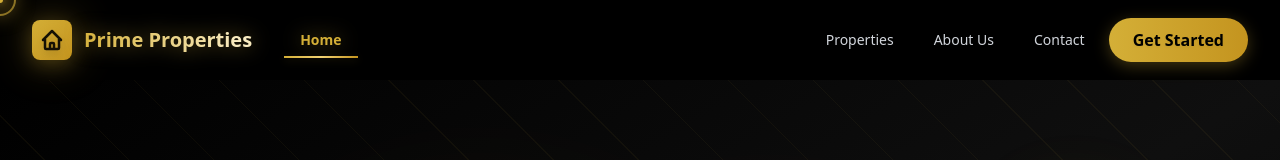
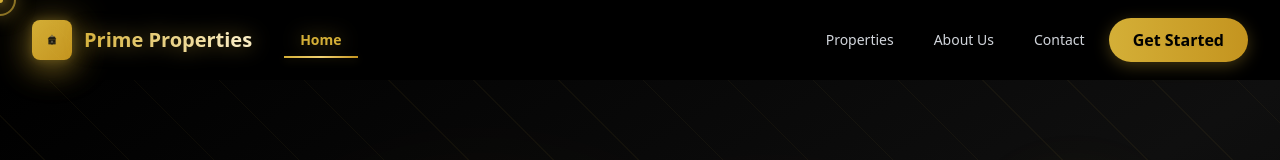
Before and after one commit to varchasvakhare2022/prime-properties, a React (Vite) app: page / in a window 1280 px wide. Shown: the top 160 px of the page. Built offline with nearby package versions, Linux system fonts and the light colour scheme.

Commit message:
Replace logos with favicon

```diff
--- a/src/components/Footer.jsx
+++ b/src/components/Footer.jsx
@@ -2,6 +2,7 @@
 import { motion } from 'framer-motion';
 import { Facebook, Twitter, Instagram, Linkedin, Mail, Phone, MapPin } from 'lucide-react';
 import { useState } from 'react';
+import Logo from './Logo';
 
 const Footer = () => {
   const currentYear = new Date().getFullYear();
@@ -40,32 +41,27 @@
           >
             <Link to="/" className="flex items-center space-x-3 mb-6 group">
               <motion.div
-                className="w-12 h-12 rounded-lg bg-gradient-to-br from-primary to-secondary flex items-center justify-center shadow-gold-lg relative"
-                whileHover={{ rotate: 360, scale: 1.1 }}
-                transition={{ duration: 0.6 }}
+                whileHover={{
+                  scale: 1.08,
+                  y: -2,
+                }}
+                transition={{ duration: 0.4, ease: [0.43, 0.13, 0.23, 0.96] }}
+                className="relative"
               >
-                <svg
-                  className="w-7 h-7 text-black drop-shadow-lg relative z-10"
-                  fill="none"
-                  stroke="currentColor"
-                  viewBox="0 0 24 24"
-                >
-                  <path
-                    strokeLinecap="round"
-                    strokeLinejoin="round"
-                    strokeWidth={2}
-                    d="M3 12l2-2m0 0l7-7 7 7M5 10v10a1 1 0 001 1h3m10-11l2 2m-2-2v10a1 1 0 01-1 1h-3m-6 0a1 1 0 001-1v-4a1 1 0 011-1h2a1 1 0 011 1v4a1 1 0 001 1m-6 0h6"
-                  />
-                </svg>
+                <Logo size="lg" animate={true} />
                 <motion.div
-                  className="absolute inset-0 rounded-lg bg-gradient-to-br from-primary to-secondary blur-xl opacity-50"
-                  animate={{ opacity: [0.3, 0.6, 0.3] }}
-                  transition={{ duration: 3, repeat: Infinity }}
+                  className="absolute inset-0 rounded-lg bg-gradient-to-br from-primary to-secondary blur-xl opacity-30"
+                  whileHover={{ opacity: 0.6, scale: 1.1 }}
+                  transition={{ duration: 0.4 }}
                 />
               </motion.div>
               <motion.span
                 className="text-2xl font-bold text-gold-shine drop-shadow-[0_0_10px_rgba(212,175,55,0.5)]"
-                whileHover={{ scale: 1.05 }}
+                whileHover={{
+                  scale: 1.03,
+                  textShadow: "0 0 15px rgba(212, 175, 55, 0.8)"
+                }}
+                transition={{ duration: 0.3 }}
               >
                 Prime Properties
               </motion.span>
--- /dev/null
+++ b/src/components/Logo.jsx
@@ -0,0 +1,204 @@
+import { motion } from 'framer-motion';
+
+/**
+ * Premium Logo Component
+ * Uses the luxury favicon design throughout the website
+ */
+const Logo = ({ size = 'md', animate = true, className = '' }) => {
+  const sizes = {
+    sm: { container: 'w-8 h-8', icon: 'scale-[0.4]' },
+    md: { container: 'w-10 h-10', icon: 'scale-[0.45]' },
+    lg: { container: 'w-12 h-12', icon: 'scale-[0.5]' },
+    xl: { container: 'w-16 h-16', icon: 'scale-[0.6]' },
+  };
+
+  const currentSize = sizes[size];
+
+  const LogoContent = () => (
+    <div className={`${currentSize.container} ${className} relative rounded-lg bg-gradient-to-br from-primary to-secondary flex items-center justify-center shadow-gold-lg overflow-hidden`}>
+      {/* Subtle Background Pattern */}
+      <div className="absolute inset-0 opacity-10">
+        <div
+          className="absolute inset-0"
+          style={{
+            backgroundImage: `repeating-linear-gradient(45deg, #d4af37 0px, #d4af37 1px, transparent 1px, transparent 20px)`,
+          }}
+        />
+      </div>
+
+      {/* Luxury House Icon */}
+      <svg
+        className={`${currentSize.icon} relative z-10`}
+        viewBox="0 0 256 256"
+        fill="none"
+        xmlns="http://www.w3.org/2000/svg"
+      >
+        {/* Gradients */}
+        <defs>
+          <linearGradient id="goldShine" x1="0%" y1="0%" x2="0%" y2="100%">
+            <stop offset="0%" style={{ stopColor: '#fff4d4', stopOpacity: 0.6 }} />
+            <stop offset="50%" style={{ stopColor: '#1a1a1a', stopOpacity: 1 }} />
+            <stop offset="100%" style={{ stopColor: '#0a0a0a', stopOpacity: 1 }} />
+          </linearGradient>
+          <filter id="glow">
+            <feGaussianBlur stdDeviation="3" result="coloredBlur"/>
+            <feMerge>
+              <feMergeNode in="coloredBlur"/>
+              <feMergeNode in="SourceGraphic"/>
+            </feMerge>
+          </filter>
+        </defs>
+
+        <g transform="translate(128, 128)">
+          {/* Roof */}
+          <path
+            d="M -60 -20 L 0 -70 L 60 -20 L 50 -20 L 50 -10 L -50 -10 L -50 -20 Z"
+            fill="url(#goldShine)"
+            stroke="#1a1a1a"
+            strokeWidth="3"
+            strokeLinejoin="round"
+          />
+
+          {/* Roof highlight */}
+          <line
+            x1="-40" y1="-40" x2="40" y2="-40"
+            stroke="#0a0a0a"
+            strokeWidth="2"
+            opacity="0.3"
+            strokeLinecap="round"
+          />
+
+          {/* Main House Body */}
+          <rect
+            x="-50" y="-10" width="100" height="70"
+            fill="#1a1a1a"
+            stroke="#0a0a0a"
+            strokeWidth="3"
+            rx="2"
+          />
+
+          {/* Door */}
+          <rect
+            x="-15" y="20" width="30" height="40"
+            fill="url(#goldShine)"
+            stroke="#0a0a0a"
+            strokeWidth="2"
+            rx="2"
+          />
+
+          {/* Door panels */}
+          <rect
+            x="-12" y="23" width="24" height="16"
+            fill="none"
+            stroke="#0a0a0a"
+            strokeWidth="1.5"
+            rx="1"
+            opacity="0.3"
+          />
+          <rect
+            x="-12" y="42" width="24" height="15"
+            fill="none"
+            stroke="#0a0a0a"
+            strokeWidth="1.5"
+            rx="1"
+            opacity="0.3"
+          />
+
+          {/* Windows - Left */}
+          <rect
+            x="-42" y="5" width="20" height="20"
+            fill="#0a0a0a"
+            stroke="#0a0a0a"
+            strokeWidth="2"
+            rx="1"
+          />
+
+          {/* Windows - Right */}
+          <rect
+            x="22" y="5" width="20" height="20"
+            fill="#0a0a0a"
+            stroke="#0a0a0a"
+            strokeWidth="2"
+            rx="1"
+          />
+
+          {/* Window cross bars - Left */}
+          <line x1="-32" y1="5" x2="-32" y2="25" stroke="#1a1a1a" strokeWidth="2"/>
+          <line x1="-42" y1="15" x2="-22" y2="15" stroke="#1a1a1a" strokeWidth="2"/>
+
+          {/* Window cross bars - Right */}
+          <line x1="32" y1="5" x2="32" y2="25" stroke="#1a1a1a" strokeWidth="2"/>
+          <line x1="22" y1="15" x2="42" y2="15" stroke="#1a1a1a" strokeWidth="2"/>
+
+          {/* Door handle */}
+          <circle cx="8" cy="42" r="2" fill="#0a0a0a"/>
+
+          {/* Chimney */}
+          <rect
+            x="30" y="-45" width="12" height="30"
+            fill="#1a1a1a"
+            stroke="#0a0a0a"
+            strokeWidth="2"
+            rx="1"
+          />
+
+          {/* Chimney cap */}
+          <rect
+            x="27" y="-47" width="18" height="4"
+            fill="url(#goldShine)"
+            stroke="#0a0a0a"
+            strokeWidth="1.5"
+            rx="1"
+          />
+
+          {/* Crown on roof peak */}
+          <circle
+            cx="0" cy="-70" r="6"
+            fill="url(#goldShine)"
+            stroke="#0a0a0a"
+            strokeWidth="2"
+          />
+
+          {/* Crown shine */}
+          <circle
+            cx="-2" cy="-72" r="2.5"
+            fill="#0a0a0a"
+            opacity="0.4"
+          />
+        </g>
+      </svg>
+
+      {/* Pulsing glow effect */}
+      {animate && (
+        <motion.div
+          className="absolute inset-0 rounded-lg bg-gradient-to-br from-primary/20 to-secondary/20"
+          animate={{
+            opacity: [0.3, 0.6, 0.3],
+          }}
+          transition={{ duration: 3, repeat: Infinity, ease: "easeInOut" }}
+        />
+      )}
+    </div>
+  );
+
+  if (animate) {
+    return (
+      <motion.div
+        animate={{
+          filter: [
+            'drop-shadow(0 0 5px rgba(212, 175, 55, 0.3))',
+            'drop-shadow(0 0 8px rgba(212, 175, 55, 0.5))',
+            'drop-shadow(0 0 5px rgba(212, 175, 55, 0.3))',
+          ]
+        }}
+        transition={{ duration: 2, repeat: Infinity, ease: "easeInOut" }}
+      >
+        <LogoContent />
+      </motion.div>
+    );
+  }
+
+  return <LogoContent />;
+};
+
+export default Logo;
--- a/src/components/LuxuryLoader.jsx
+++ b/src/components/LuxuryLoader.jsx
@@ -1,4 +1,5 @@
 import { motion } from 'framer-motion';
+import Logo from './Logo';
 
 /**
  * Luxury Loading Component
@@ -62,21 +63,9 @@
           transition={{ duration: 2, repeat: Infinity, ease: "easeInOut" }}
         />
 
-        {/* Center icon */}
+        {/* Center Logo */}
         <div className="absolute inset-0 flex items-center justify-center">
-          <svg
-            className="w-1/2 h-1/2 text-primary drop-shadow-[0_0_10px_rgba(212,175,55,0.5)]"
-            fill="none"
-            stroke="currentColor"
-            viewBox="0 0 24 24"
-          >
-            <path
-              strokeLinecap="round"
-              strokeLinejoin="round"
-              strokeWidth={2}
-              d="M3 12l2-2m0 0l7-7 7 7M5 10v10a1 1 0 001 1h3m10-11l2 2m-2-2v10a1 1 0 01-1 1h-3m-6 0a1 1 0 001-1v-4a1 1 0 011-1h2a1 1 0 011 1v4a1 1 0 001 1m-6 0h6"
-            />
-          </svg>
+          <Logo size={size} animate={false} />
         </div>
       </motion.div>
 
--- a/src/components/Navbar.jsx
+++ b/src/components/Navbar.jsx
@@ -1,6 +1,7 @@
 import { useState, useEffect, useRef } from 'react';
 import { Link, useLocation } from 'react-router-dom';
 import { motion, AnimatePresence, useMotionValue, useSpring, useTransform } from 'framer-motion';
+import Logo from './Logo';
 
 const Navbar = () => {
   const [isScrolled, setIsScrolled] = useState(false);
@@ -124,39 +125,7 @@
                   transition={{ duration: 0.4, ease: [0.43, 0.13, 0.23, 0.96] }}
                   className="relative"
                 >
-                  <motion.div
-                    className="w-10 h-10 rounded-lg bg-gradient-to-br from-primary to-secondary flex items-center justify-center shadow-gold-md"
-                    animate={{
-                      boxShadow: [
-                        '0 4px 20px rgba(212, 175, 55, 0.3)',
-                        '0 4px 25px rgba(212, 175, 55, 0.5)',
-                        '0 4px 20px rgba(212, 175, 55, 0.3)',
-                      ]
-                    }}
-                    transition={{ duration: 2, repeat: Infinity, ease: "easeInOut" }}
-                    whileHover={{
-                      boxShadow: '0 6px 30px rgba(212, 175, 55, 0.7)',
-                    }}
-                  >
-                    <motion.svg
-                      className="w-6 h-6 text-black drop-shadow-lg"
-                      fill="none"
-                      stroke="currentColor"
-                      viewBox="0 0 24 24"
-                      whileHover={{
-                        scale: 1.1,
-                        rotate: [0, -3, 3, 0],
-                      }}
-                      transition={{ duration: 0.5, ease: [0.43, 0.13, 0.23, 0.96] }}
-                    >
-                      <path
-                        strokeLinecap="round"
-                        strokeLinejoin="round"
-                        strokeWidth={2.5}
-                        d="M3 12l2-2m0 0l7-7 7 7M5 10v10a1 1 0 001 1h3m10-11l2 2m-2-2v10a1 1 0 01-1 1h-3m-6 0a1 1 0 001-1v-4a1 1 0 011-1h2a1 1 0 011 1v4a1 1 0 001 1m-6 0h6"
-                      />
-                    </motion.svg>
-                  </motion.div>
+                  <Logo size="md" animate={true} />
                   <motion.div
                     className="absolute inset-0 rounded-lg bg-gradient-to-br from-primary to-secondary blur-xl opacity-30"
                     whileHover={{ opacity: 0.6, scale: 1.1 }}
```
